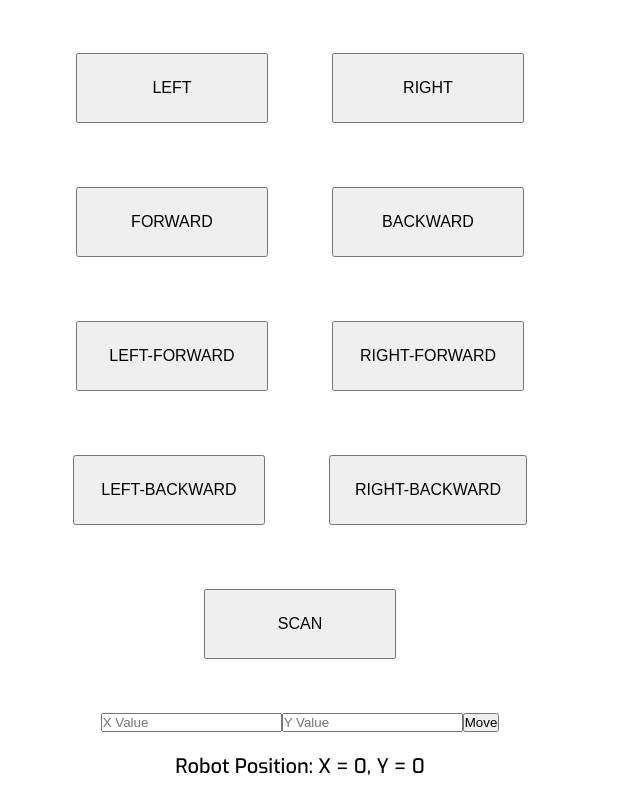
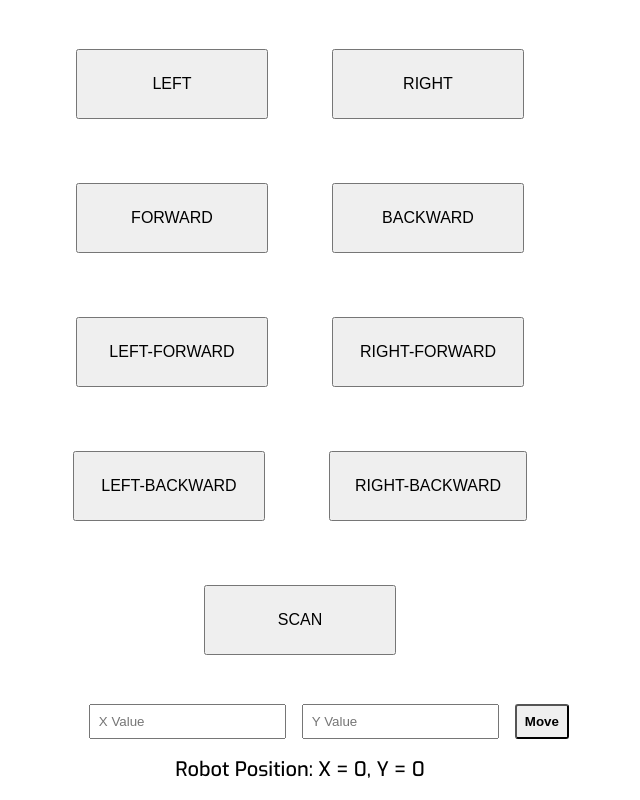
Before and after one commit to idnzozkan/metal-collector, a React (Create React App) app in the folder client/: page / in a window 1280 px wide. Shown: the whole page, without its empty margins (340-980 px from the left). Built offline with nearby package versions, Linux system fonts and the light colour scheme; no server answers.

Commit message:
Update input styles

```diff
--- a/client/src/App.css
+++ b/client/src/App.css
@@ -39,3 +39,22 @@ html {
 .position p {
   font-size: 1.25rem;
 }
+
+.specific-position-entering-area {
+  display: flex;
+  width: 33%;
+}
+
+.specific-position-entering-area input {
+  flex: 3;
+  padding: 0.5rem;
+  margin-right: 1rem;
+}
+
+.specific-position-entering-area button {
+  flex: 1;
+  padding: 0.5rem;
+  font-weight: bold;
+  cursor: pointer;
+  border-radius: 3px;
+}
```
